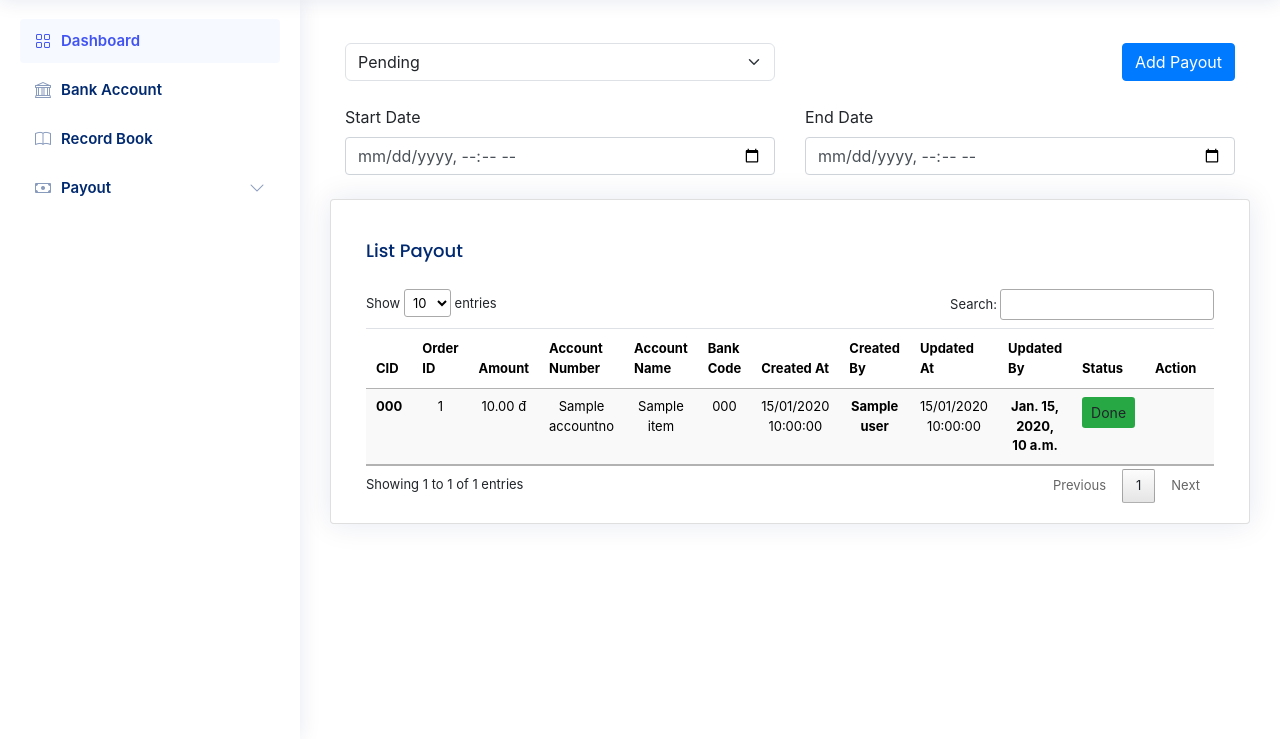
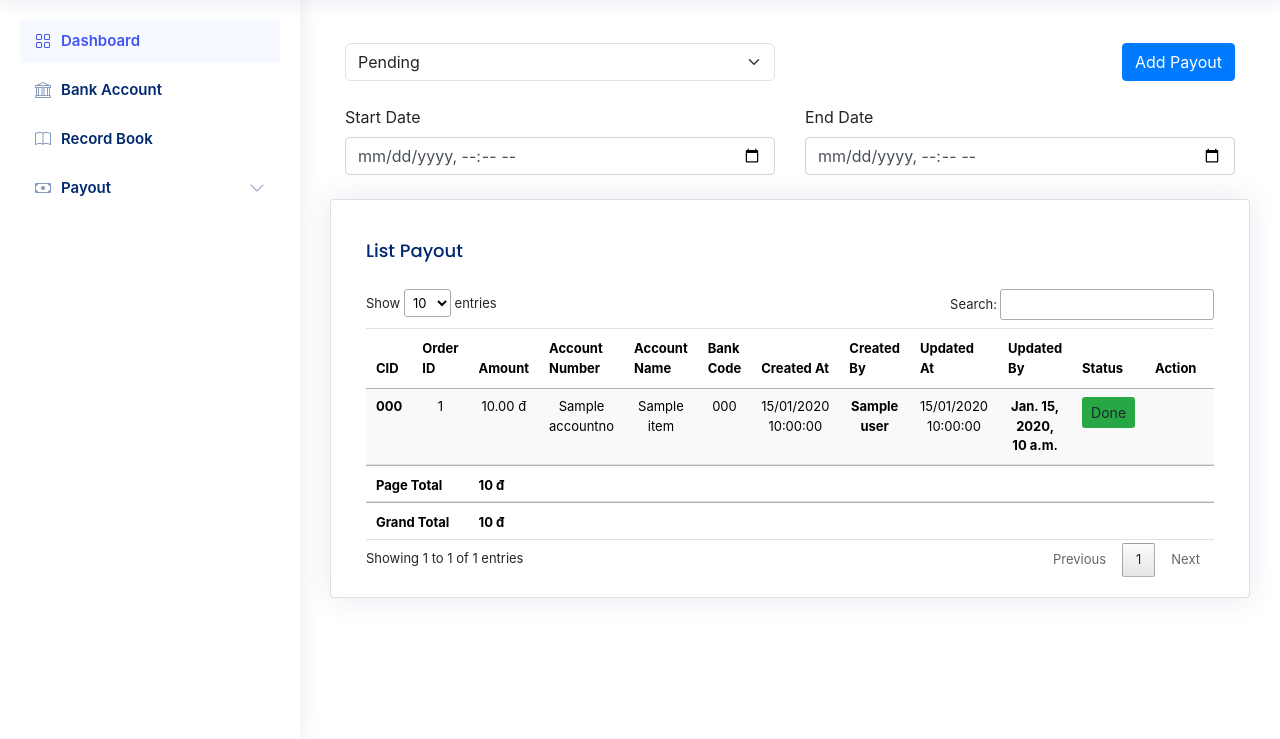
Before and after one commit to namnn2210/payment_gateway, a Django app: template templates/payout.html in a window 1280 px wide. Shown: the part 61-800 px from the top of the page. Run offline with Django 5.2, Linux system fonts and the light colour scheme; the template is opened without the code that fills it: most values are stand-ins (such as "Sample title", 1, 10 or a date in 2020); some libraries are stand-ins or nearby versions.

Commit message:
add total money

```diff
--- a/templates/payout.html
+++ b/templates/payout.html
@@ -115,6 +115,18 @@
                             </tr>
                             {% endfor %}
                         </tbody>
+                        <tfoot>
+                            <tr class="text-center">
+                                <th colspan="2">{% trans "Page Total" %}</th>
+                                <th id="page-total"></th>
+                                <th colspan="12"></th>
+                            </tr>
+                            <tr class="text-center">
+                                <th colspan="2">{% trans "Grand Total" %}</th>
+                                <th id="grand-total"></th>
+                                <th colspan="12"></th>
+                            </tr>
+                        </tfoot>
                     </table>
                 </div>
             </div>
@@ -250,9 +262,6 @@
         var isReport = $(this).data('is-report');
         var isCancel = $(this).data('is-cancel');
 
-        console.log(isReport);
-        console.log(isCancel);
-
         var qrUrl = `https://api.vietqr.io/${bankcode}/${accountno}/${money}/Z${accountname}/print.jpg`;
 
         $('#modalQrImage').attr('src', qrUrl);
@@ -306,7 +315,6 @@
                                     location.reload();  // Reload the page to reflect the changes
                                 });
                             } else {
-                                console.log(data)
                                 Swal.fire(
                                     'Error!',
                                     'An error occurred.',
@@ -350,7 +358,6 @@
                                     location.reload();  // Reload the page to reflect the changes
                                 });
                             } else {
-                                console.log(data)
                                 Swal.fire(
                                     'Error!',
                                     'An error occurred.',
@@ -395,7 +402,6 @@
                                     location.reload();  // Reload the page to reflect the changes
                                 });
                             } else {
-                                console.log(data)
                                 Swal.fire(
                                     'Error!',
                                     'An error occurred.',
@@ -410,17 +416,67 @@
     });
 </script>
 <script>
+    function convertStringToDate(dateTimeString) {
+        // Split the input string by space to separate date and time
+        const [datePart, timePart] = dateTimeString.split(' ');
+
+        // Split the date part by '/' to get day, month, and year
+        const [day, month, year] = datePart.split('/').map(Number);
+
+        // Split the time part by ':' to get hours, minutes, and seconds
+        const [hours, minutes, seconds] = timePart.split(':').map(Number);
+
+        // Create a Date object (months are zero-indexed in JavaScript Date object)
+        const date = new Date(year, month - 1, day, hours, minutes, seconds);
+
+        return date;
+    }
+
     $(document).ready(function () {
         var table = $('#payoutTable').DataTable({
             "pageLength": 10,  // Set default page length
             "lengthMenu": [5, 10, 20, 50],  // Set options for page length menu
-            "ordering": false
+            "ordering": false,
+            "footerCallback": function (row, data, start, end, display) {
+                var api = this.api(), data;
+
+                // Remove the currency symbol and thousand separators from the data to sum correctly
+                var intVal = function (i) {
+                    return typeof i === 'string' ?
+                        parseFloat(i.replace(/[\đ,]/g, '')) :
+                        typeof i === 'number' ?
+                            i : 0;
+                };
+
+                // Total over all pages
+                total = api
+                    .column(2)
+                    .data()
+                    .reduce(function (a, b) {
+                        return intVal(a) + intVal(b);
+                    }, 0);
+
+                // Total over this page
+                pageTotal = api
+                    .column(2, { page: 'current' })
+                    .data()
+                    .reduce(function (a, b) {
+                        return intVal(a) + intVal(b);
+                    }, 0);
+
+                // Update footer
+                $('#page-total').html(
+                    pageTotal.toLocaleString() + ' đ'
+                );
+
+                // Update the grand total in the footer
+                $('#grand-total').html(
+                    total.toLocaleString() + ' đ'
+                );
+            }
         });
 
         const userLang = "{{ request.LANGUAGE_CODE }}";
-
-
-
 
         // Custom filtering function which will filter data in the DataTable
         $.fn.dataTable.ext.search.push(
@@ -462,8 +518,8 @@
                 // Filter by start and end datetime
                 var min = $('#start_datetime').val();
                 var max = $('#end_datetime').val();
-                console.log(data[6])
-                var createdAt = new Date(data[6]); // Index of the created_at column
+
+                var createdAt = convertStringToDate(data[6]); // Index of the created_at column
 
                 if (min) {
                     min = new Date(min);
@@ -471,12 +527,6 @@
                 if (max) {
                     max = new Date(max);
                 }
-
-                console.log('=========');
-                console.log(min);
-                console.log(max);
-                console.log(createdAt);
-                console.log('=========');
 
                 if (
                     (min <= createdAt && createdAt <= max)
--- a/worker/views.py
+++ b/worker/views.py
@@ -164,7 +164,7 @@ def get_transaction(bank):
                                             else:
                                                 update_transaction_history_status(row['account_number'], row['transfer_code'], 'Success')
                                                 alert = (
-                                                    f'🟩🟩🟩 Success!\n'
+                                                    f'🟩🟩🟩 Success! CID: {item.cid.name}\n'
                                                     f'\n'
                                                     f'Account: {row['account_number']}'
                                                     f'\n'
```
